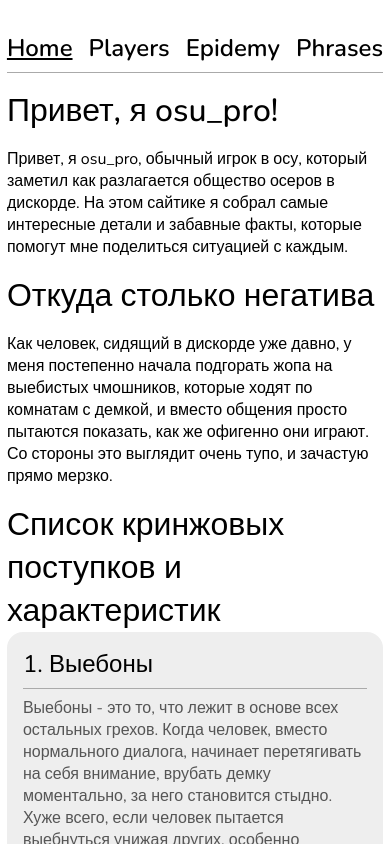
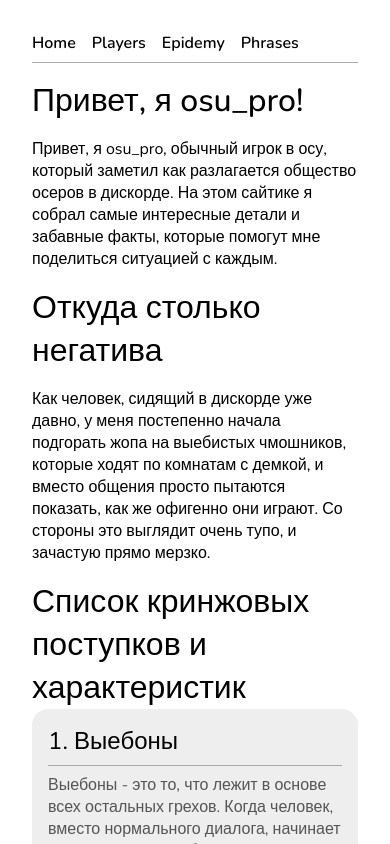
Before and after one commit to osu-pro/info, a React (Create React App) app: page / in a window 390 px wide. Shown: the top 844 px of the page. Built offline with nearby package versions, Linux system fonts and the light colour scheme.

Commit message:
Навигацию подулучшил

```diff
--- a/src/Common/Navigation.css
+++ b/src/Common/Navigation.css
@@ -12,6 +12,14 @@
     color: #000000;
 }
 
+@media screen and (max-width: 800px) {
+    .navigation-button {
+        font-size: 1rem;
+    }
+}
+
+
+
 .navigation-button-active {
     text-decoration: underline;
 }
--- a/src/Common/Navigation.tsx
+++ b/src/Common/Navigation.tsx
@@ -4,9 +4,9 @@ import "./Navigation.css"
 export function Navigation() {
     const classNameGenerator = ({isActive }: {isActive : boolean}) => isActive ? "navigation-button navigation-button-active" : "navigation-button"
     return <div className="navigation-outer">
-        <NavLink className={classNameGenerator} to="/"> Home </NavLink>
-        <NavLink className={classNameGenerator} to="/players"> Players </NavLink>
-        <NavLink className={classNameGenerator} to="/epidemy"> Epidemy </NavLink>
-        <NavLink className={classNameGenerator} to="/phrases"> Phrases </NavLink>
+        <NavLink className={classNameGenerator} to="/info/"> Home </NavLink>
+        <NavLink className={classNameGenerator} to="/info/players"> Players </NavLink>
+        <NavLink className={classNameGenerator} to="/info/epidemy"> Epidemy </NavLink>
+        <NavLink className={classNameGenerator} to="/info/phrases"> Phrases </NavLink>
     </div>
 }
```
